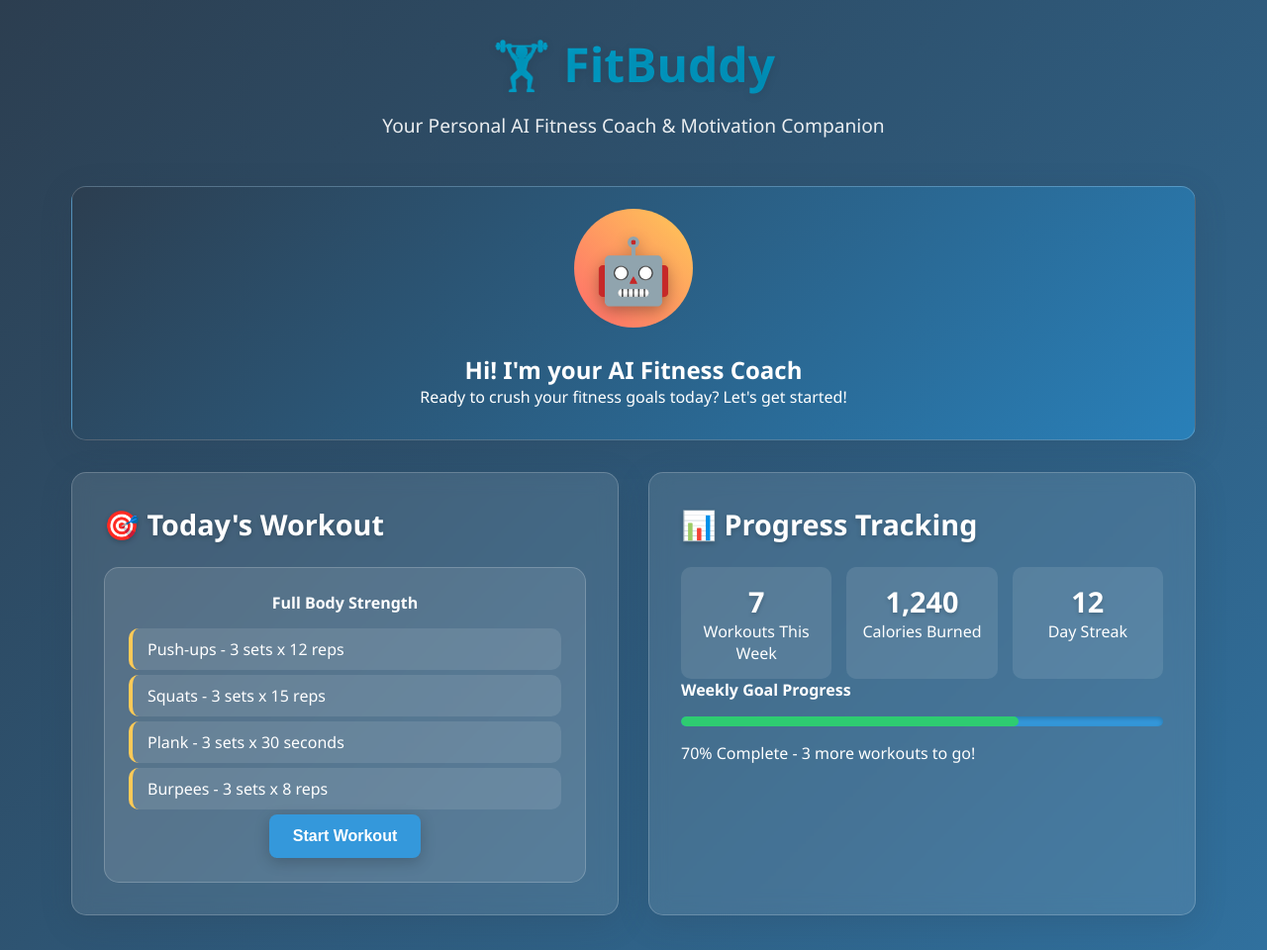
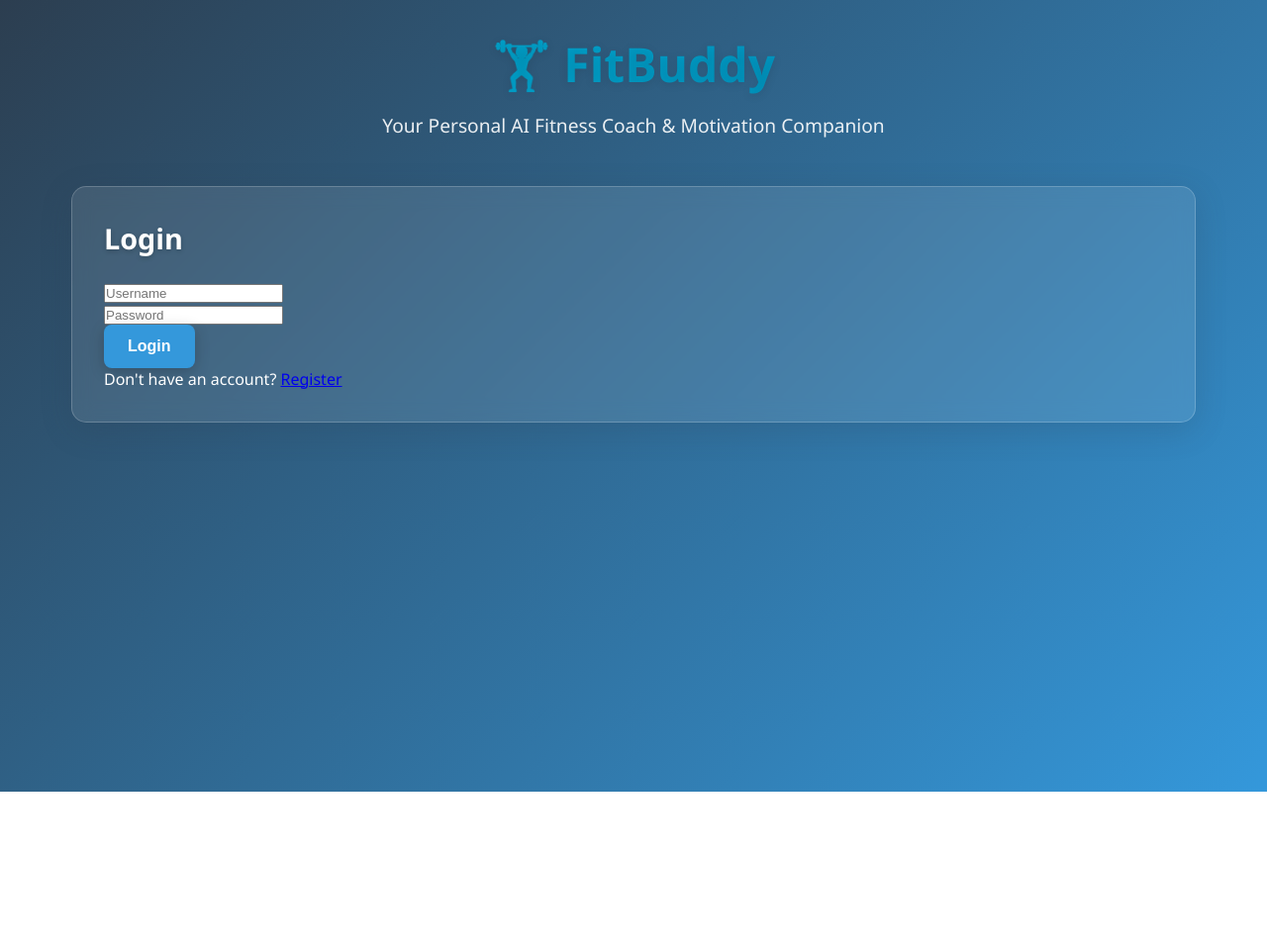
Before and after one commit to pavan56858/FITBUDDY, a plain HTML site: page index.html in a window 1280 px wide. Shown: the top 960 px of the page at 99% size. After the commit the page ends 800 px from the top, so only its background shows below. Drawn offline with Linux system fonts and the light colour scheme.

Commit message:
Update index.html

```diff
--- a/index.html
+++ b/index.html
@@ -11,11 +11,42 @@
         <div class="header">
             <h1>🏋️ FitBuddy</h1>
             <p>Your Personal AI Fitness Coach & Motivation Companion</p>
+            <button id="logoutBtn" class="control-btn" style="display: none;" onclick="handleLogout()">Logout</button>
         </div>
 
+        <!-- Auth Forms -->
+        <div id="authForms" class="card auth-section">
+            <div id="loginForm" class="auth-form">
+                <h3>Login</h3>
+                <div class="form-group">
+                    <input type="text" id="loginUsername" placeholder="Username" required>
+                </div>
+                <div class="form-group">
+                    <input type="password" id="loginPassword" placeholder="Password" required>
+                </div>
+                <button class="control-btn" onclick="handleLogin()">Login</button>
+                <p>Don't have an account? <a href="#" onclick="toggleAuthForms()">Register</a></p>
+            </div>
+
+            <div id="registerForm" class="auth-form" style="display: none;">
+                <h3>Register</h3>
+                <div class="form-group">
+                    <input type="text" id="registerUsername" placeholder="Username" required
+                           onkeyup="checkUsernameAvailability()"
+                           onblur="checkUsernameAvailability()">
+                </div>
+                <div class="form-group">
+                    <input type="password" id="registerPassword" placeholder="Password" required>
+                </div>
+                <button class="control-btn" onclick="handleRegister()">Register</button>
+                <p>Already have an account? <a href="#" onclick="toggleAuthForms()">Login</a></p>
+            </div>
+        </div>
+
+        <div id="mainContent" style="display: none;">
             <div class="ai-coach card">
                 <div class="coach-avatar" id="coachAvatar">🤖</div>
-            <h2>Hi! I'm your AI Fitness Coach</h2>
+                <h2>Welcome, <span id="userGreeting">User</span>!</h2>
                 <p id="coachMessage">Ready to crush your fitness goals today? Let's get started!</p>
             </div>
 
@@ -23,39 +54,53 @@
                 <div class="card">
                     <h3>🎯 Today's Workout</h3>
                     <div class="workout-card" id="todayWorkout">
-                    <h4>Full Body Strength</h4>
-                    <div class="exercise-list">
-                        <div class="exercise-item">Push-ups - 3 sets x 12 reps</div>
-                        <div class="exercise-item">Squats - 3 sets x 15 reps</div>
-                        <div class="exercise-item">Plank - 3 sets x 30 seconds</div>
-                        <div class="exercise-item">Burpees - 3 sets x 8 reps</div>
+                        <div id="workoutSelection" class="workout-selection">
+                            <h4>Select Your Workout</h4>
+                            <div class="plan-options">
+                                <button class="plan-btn" onclick="selectWorkoutPlan('strength')">💪 Strength</button>
+                                <button class="plan-btn" onclick="selectWorkoutPlan('cardio')">🏃 Cardio</button>
+                                <button class="plan-btn" onclick="selectWorkoutPlan('yoga')">🧘 Yoga</button>
+                                <button class="plan-btn" onclick="selectWorkoutPlan('hiit')">⚡ HIIT</button>
                             </div>
-                    <button class="control-btn" onclick="startWorkout()">Start Workout</button>
+                        </div>
+
+                        <div id="workoutDetails" class="workout-details" style="display: none;">
+                            <h4 id="selectedWorkoutName">Today's Workout</h4>
+                            <div id="workoutExercises" class="exercise-list">
+                                <!-- Exercises will be populated here -->
+                            </div>
+                            <div class="workout-controls">
+                                <button class="control-btn" id="startWorkoutBtn" onclick="startWorkout()">Start Workout</button>
+                                <button class="control-btn success-btn" id="completeWorkoutBtn" onclick="completeWorkout()" style="display: none;">Complete Workout</button>
+                            </div>
+                            <div id="workoutStatus" class="workout-status"></div>
+                            <div id="nextWorkoutTime" class="next-workout-time"></div>
+                        </div>
                     </div>
                 </div>
 
                 <div class="card">
-                <h3>📊 Progress Tracking</h3>
+                    <h3>📊 Your Progress</h3>
                     <div class="stats">
                         <div class="stat-item">
-                        <div class="stat-value" id="workoutsCompleted">7</div>
-                        <div>Workouts This Week</div>
+                            <div class="stat-value" id="workoutsCompleted">0</div>
+                            <div>Workouts Completed</div>
                         </div>
                         <div class="stat-item">
-                        <div class="stat-value" id="caloriesBurned">1,240</div>
+                            <div class="stat-value" id="caloriesBurned">0</div>
                             <div>Calories Burned</div>
                         </div>
                         <div class="stat-item">
-                        <div class="stat-value" id="streakDays">12</div>
+                            <div class="stat-value" id="streakDays">0</div>
                             <div>Day Streak</div>
                         </div>
                     </div>
 
                     <h4>Weekly Goal Progress</h4>
                     <div class="progress-bar">
-                    <div class="progress-fill" id="weeklyProgress" style="width: 70%"></div>
+                        <div class="progress-fill" id="weeklyProgress" style="width: 0%"></div>
                     </div>
-                <p>70% Complete - 3 more workouts to go!</p>
+                    <p>0% Complete - Let's start your fitness journey!</p>
                 </div>
             </div>
 
@@ -627,7 +672,9 @@
                 </div>
             </div>
         </div>
+    </div>
 
+    <script src="auth.js"></script>
     <script src="data.js"></script>
     <script src="app.js"></script>
 </body>
```
Lines whose indentation alone changed are shown as unchanged.
